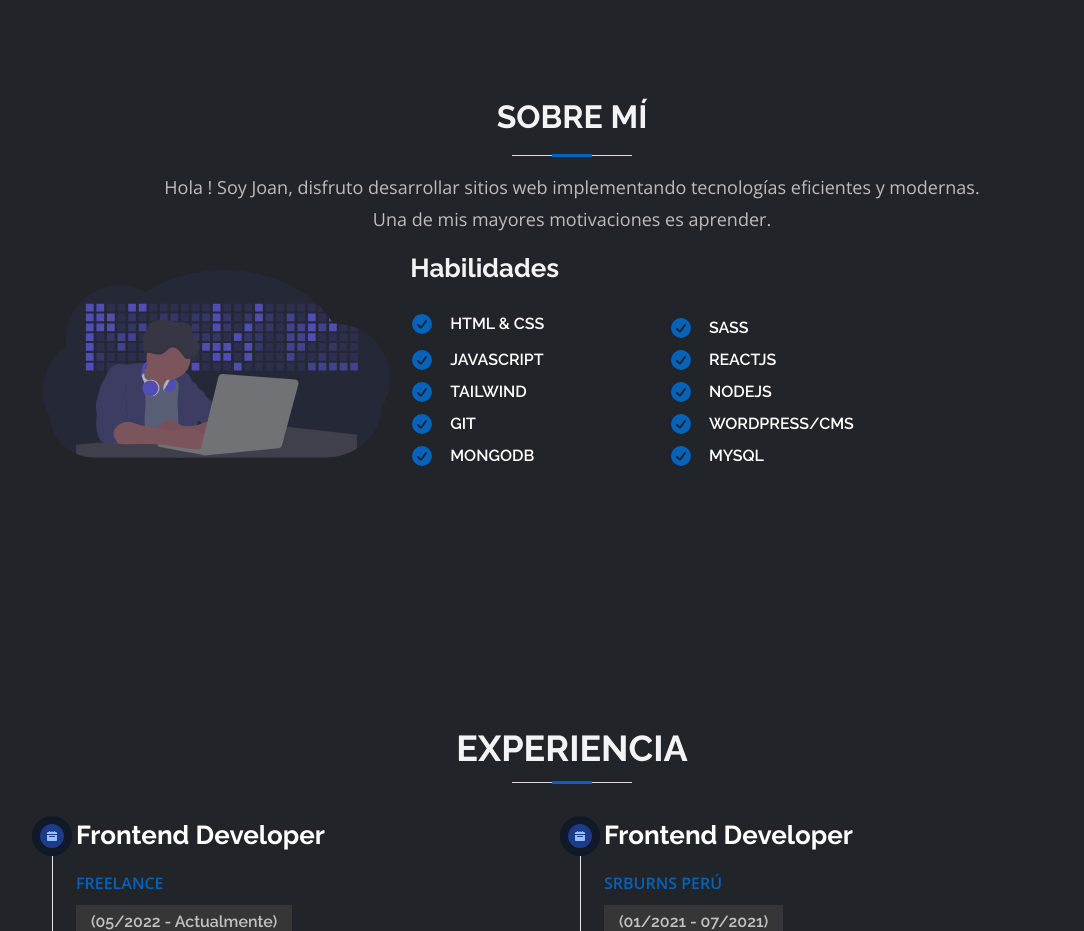
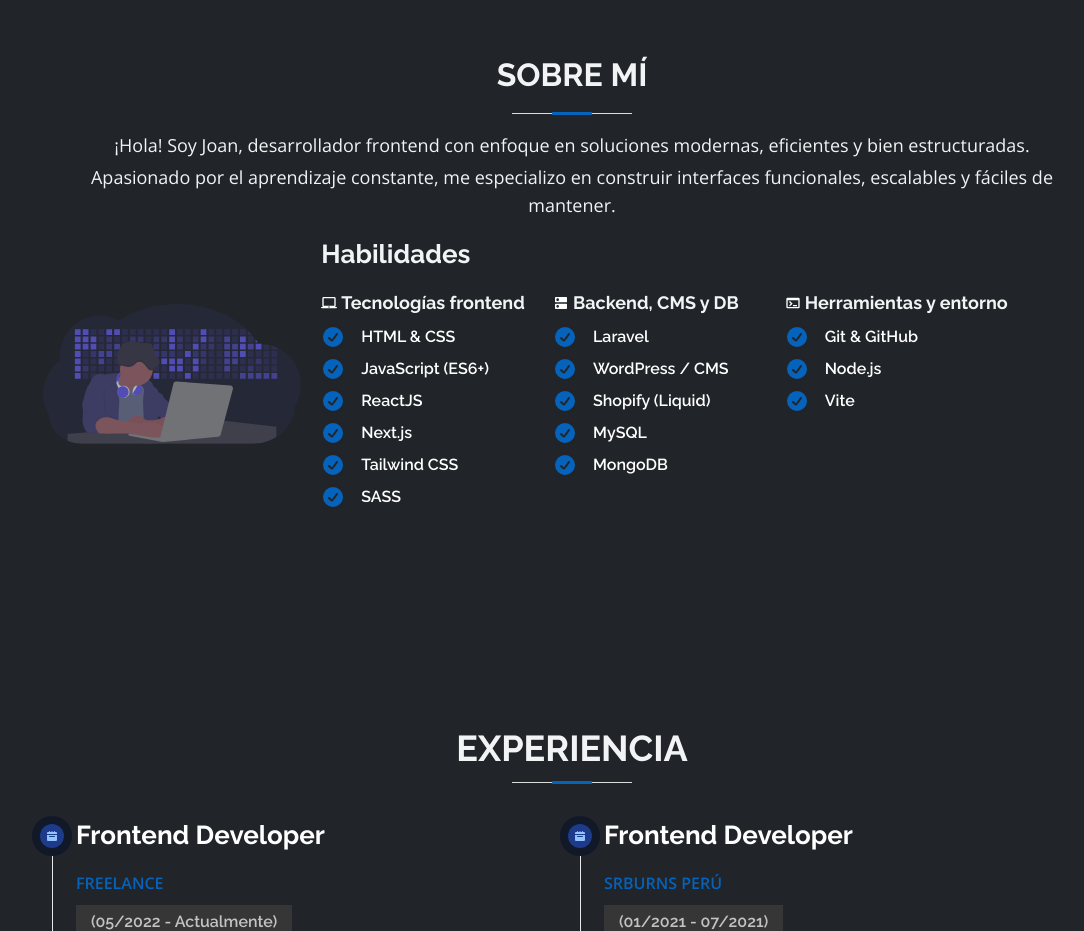
Before and after one commit to joanC0492/my-portfolio, a Next.js app: page / in a window 1280 px wide. Shown: the part 920-1851 px from the top of the page, without its empty margins (68-1152 px from the left). Built offline with nearby package versions, Linux system fonts and the light colour scheme.

Commit message:
Actualizar datos de habilidades y mejorar la sección "Sobre Mí" en el portafolio

```diff
--- a/src/app/(pages)/home/_components/sections/HomeAbout.tsx
+++ b/src/app/(pages)/home/_components/sections/HomeAbout.tsx
@@ -1,6 +1,7 @@
 import { cn } from "@/shared/helpers";
 import { Skills, Title } from "../ui";
 import Image from "next/image";
+import { dataSkills } from "../../_data";
 
 interface IProps extends React.ComponentPropsWithoutRef<"section"> {}
 export const HomeAbout = (props: IProps) => {
@@ -15,14 +16,27 @@ export const HomeAbout = (props: IProps) => {
       >
         <div className="lg:col-start-2 lg:col-span-10">
           <Title variant="h2" className="text-[32px]" text="SOBRE MÍ" line />
-          <div className="text-jc-dark-5 px-4 mt-4 text-lg font-open-sans font-normal space-y-1 dark:text-jc-gray-2">
+          {/* <div className="text-jc-dark-5 px-4 mt-4 text-lg font-open-sans font-normal space-y-1 dark:text-jc-gray-2"> */}
+          <div className="text-jc-dark-5 px-4 mt-4 text-lg font-open-sans font-normal space-y-1 dark:text-jc-white-1">
             <p>
-              Hola ! Soy Joan, disfruto desarrollar sitios web implementando
-              tecnologías eficientes y modernas.
+              ¡Hola! Soy Joan, desarrollador frontend con enfoque en soluciones
+              modernas, eficientes y bien estructuradas.
             </p>
-            <p>Una de mis mayores motivaciones es aprender.</p>
+            <p>
+              Apasionado por el aprendizaje constante, me especializo en
+              construir interfaces funcionales, escalables y fáciles de
+              mantener.
+            </p>
           </div>
-          <div className="lg:grid lg:grid-cols-12 lg:items-center">
+          <div
+            className={cn(
+              "mx-auto",
+              "",
+              "lg:max-w-6xl lg:grid lg:grid-cols-12 lg:items-center",
+              "2xl:max-w-screen-xl"
+            )}
+          >
+            {/* 2xl:mt-0 */}
             <Image
               src={"/images/portfolio/profile-laptop.svg"}
               width={165}
@@ -31,16 +45,16 @@ export const HomeAbout = (props: IProps) => {
               className={cn(
                 "opacity-65 w-full px-1 mt-7 mx-auto",
                 "md:max-w-lg",
-                "lg:col-span-4",
-                "2xl:max-w-full 2xl:col-start-2 2xl:col-span-4 2xl:mt-0"
+                "lg:col-span-3 lg:mt-5",
+                "2xl:max-w-full 2xl:col-start-2"
               )}
             />
             <div
               className={cn(
                 "w-full px-4 mx-auto text-left",
                 "md:px-8",
-                "lg:pl-4 lg:pr-0 lg:col-span-6",
-                "2xl:col-span-4"
+                "lg:col-span-8 lg:pl-4 lg:pr-0",
+                ""
               )}
             >
               <Title
@@ -48,7 +62,25 @@ export const HomeAbout = (props: IProps) => {
                 variant="h3"
                 className="mt-4 text-[26px] text-jc-dark-4"
               />
-              <Skills className={cn("mt-5", "flex flex-wrap")} />
+
+              <ul className="flex flex-wrap">
+                {dataSkills.map((skillCategory) => (
+                  <li key={skillCategory.id} className="w-1/2 | md:flex-1">
+                    <div className="inline-flex gap-1 items-center mt-5">
+                      <skillCategory.Icon className="" />
+                      <Title
+                        text={skillCategory.title}
+                        variant="h5"
+                        className="text-[18px] text-jc-dark-4 leading-none"
+                      />
+                    </div>
+                    <Skills
+                      dataSkills={skillCategory.skills}
+                      className={cn("mt-2", "flex flex-wrap")}
+                    />
+                  </li>
+                ))}
+              </ul>
             </div>
           </div>
         </div>
--- a/src/app/(pages)/home/_components/ui/Skills/Skills.tsx
+++ b/src/app/(pages)/home/_components/ui/Skills/Skills.tsx
@@ -1,21 +1,23 @@
 import { cn } from "@/shared/helpers";
-import { dataSkills } from "../../../_data";
+import { ISkills } from "../../../_domain";
 
 interface IProps {
   className?: string;
+  dataSkills: ISkills[];
 }
-export const Skills = ({ className = "" }: IProps) => {
+export const Skills = ({ dataSkills, className = "" }: IProps) => {
   return (
     <ul className={cn("space-y-2", className)}>
       {dataSkills.map((skill) => (
         <li
           key={skill.id}
-          className="flex items-center gap-x-2 xl:gap-x-4 grow shrink-0 basis-1/2 max-w-[50%]"
+          className="flex items-center gap-x-2 xl:gap-x-4 w-full"
         >
+          {/* className="flex items-center gap-x-2 xl:gap-x-4 grow shrink-0 basis-1/2 max-w-[50%]" */}
           <svg
             className="h-6 w-6 flex-none fill-jc-blue-1 stroke-jc-gray-1 stroke-2"
-            stroke-linecap="round"
-            stroke-linejoin="round"
+            strokeLinecap="round"
+            strokeLinejoin="round"
           >
             <circle cx="12" cy="12" r="11" />
             <path d="m8 13 2.165 2.165a1 1 0 0 0 1.521-.126L16 9" fill="none" />
--- a/src/app/(pages)/home/_data/portfolio.data.ts
+++ b/src/app/(pages)/home/_data/portfolio.data.ts
@@ -1,6 +1,6 @@
 import { IDataProjects, IDataRrss, IDataSkills, IResume } from "../_domain";
 import { FaLinkedinIn, FaGithub, FaWhatsapp } from "react-icons/fa";
-import { MdEmail } from "react-icons/md";
+import { MdDeveloperMode, MdDns, MdEmail, MdLaptopMac, MdSettings, MdTerminal } from "react-icons/md";
 import { MdOutlineEmail } from "react-icons/md";
 
 export const dataRrss: IDataRrss[] = [
@@ -27,56 +27,101 @@ export const dataRrss: IDataRrss[] = [
   // },
 ];
 
+// export const dataSkills: IDataSkills[] = [
 export const dataSkills: IDataSkills[] = [
   {
-    id: 1,
+    id: 0,
+    Icon: MdLaptopMac,
+    title: "Tecnologías frontend",
+    skills: [
+      {
+        id: 0,
         title: "HTML & CSS",
         percentage: 75,
       },
       {
+        id: 1,
+        title: "JavaScript (ES6+)",
+        percentage: 75,
+      },
+
+      {
         id: 2,
-    title: "SASS",
+        title: "ReactJS",
         percentage: 75,
       },
       {
         id: 3,
-    title: "JAVASCRIPT",
+        title: "Next.js",
         percentage: 75,
       },
       {
         id: 4,
-    title: "REACTJS",
+        title: "Tailwind CSS",
         percentage: 75,
       },
       {
         id: 5,
-    title: "TAILWIND",
+        title: "SASS",
+        percentage: 75,
+      },
+    ],
+  },
+  {
+    id: 1,
+    Icon: MdDns,
+    title: "Backend, CMS y DB",
+    skills: [
+      {
+        id: 0,
+        title: "Laravel",
         percentage: 75,
       },
       {
-    id: 6,
-    title: "NODEJS",
+        id: 1,
+        title: "WordPress / CMS",
         percentage: 75,
       },
       {
-    id: 7,
-    title: "GIT",
+        id: 2,
+        title: "Shopify (Liquid)",
+        percentage: 75,
+      },
+
+      {
+        id: 3,
+        title: "MySQL",
         percentage: 75,
       },
       {
-    id: 8,
-    title: "WORDPRESS/CMS",
+        id: 4,
+        title: "MongoDB",
+        percentage: 75,
+      },
+    ],
+  },
+  {
+    id: 2,
+    Icon: MdTerminal,
+    title: "Herramientas y entorno",
+    skills: [
+      {
+        id: 0,
+        title: "Git & GitHub",
         percentage: 75,
       },
       {
-    id: 9,
-    title: "MONGODB",
+        id: 1,
+        title: "Node.js",
         percentage: 75,
       },
+
       {
-    id: 10,
-    title: "MYSQL",
+        id: 2,
+        title: "Vite",
         percentage: 75,
+      },
+    ],
   },
 ];
 
```
Also changed, not shown: src/app/(pages)/home/_domain/portfolio.interface.ts (+8 -1 lines), 1 other file (tests, documents, lock files or other folders). Lines whose indentation alone changed are shown as unchanged.
